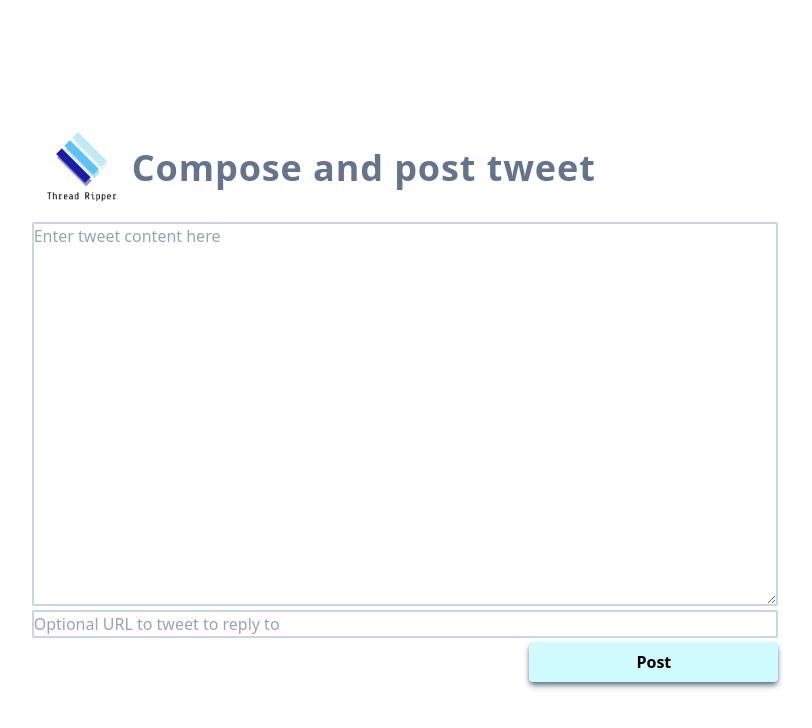
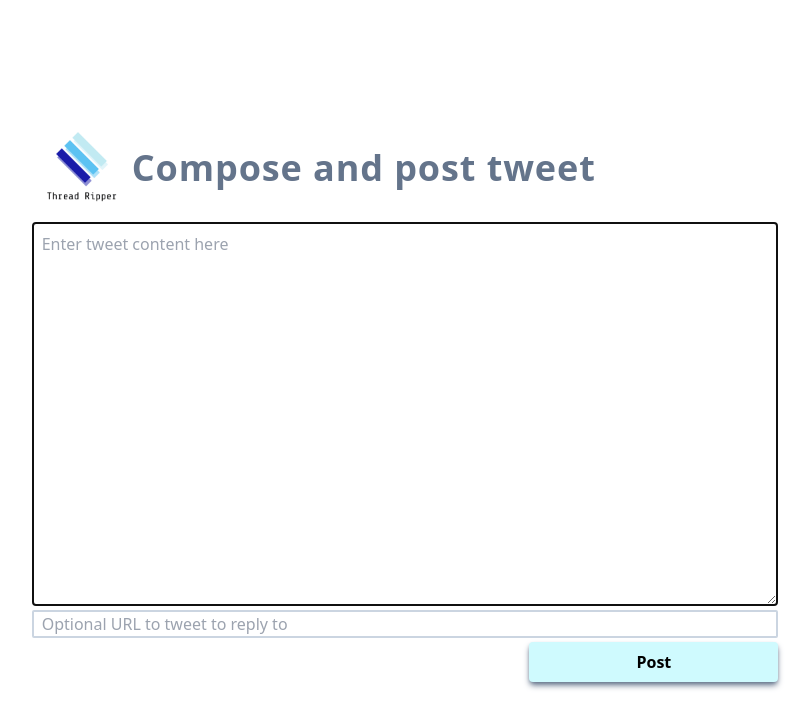
Before and after one commit to avranju/thread-ripper, a Next.js app: page /main in a window 1280 px wide. Shown: the top 728 px of the page, without its empty margins (235-1047 px from the left). Built offline with nearby package versions, Linux system fonts and the light colour scheme.

Commit message:
Draft tweet list design

```diff
--- /dev/null
+++ b/components/tweet.tsx
@@ -0,0 +1,25 @@
+import { ReactNode } from 'react';
+import Image from 'next/image';
+
+export interface TweetProps {
+    children: ReactNode;
+    className?: string;
+}
+
+export default function Tweet({ children, className, ...props }: TweetProps) {
+    let cn =
+        className ??
+        'rounded bg-cyan-100 py-2 px-4 font-bold shadow-md shadow-slate-500 hover:bg-cyan-200';
+
+    return (
+        <div className="flex border-2 border-solid border-slate-300">
+            <Image
+                src="/images/person.svg"
+                alt="Person icon"
+                width={72}
+                height={72}
+            />
+            <p className="flex-1 bg-slate-100 p-2 text-left">{children}</p>
+        </div>
+    );
+}
--- a/pages/main.tsx
+++ b/pages/main.tsx
@@ -1,11 +1,20 @@
 import { NextPage } from 'next';
 import Image from 'next/image';
+import { useEffect } from 'react';
 // import Link from 'next/link';
 import Button from '../components/button';
 import Layout from '../components/layout';
 import Title from '../components/title';
+import Tweet from '../components/tweet';
 
 const Main: NextPage = () => {
+    useEffect(() => {
+        const tweet = document.querySelector(
+            'textarea[name="tweet"]'
+        ) as HTMLTextAreaElement;
+        tweet?.focus();
+    });
+
     return (
         <Layout>
             <div className="mb-1 flex w-8/12">
@@ -23,14 +32,16 @@ const Main: NextPage = () => {
             </div>
             <div className="flex w-8/12 flex-col space-y-1">
                 <textarea
+                    name="tweet"
                     placeholder="Enter tweet content here"
-                    className="h-96 rounded-sm border-2 border-slate-300"
+                    className="h-96 rounded-sm border-2 border-slate-300 p-2"
                 />
                 <input
                     type="text"
                     placeholder="Optional URL to tweet to reply to"
-                    className="rounded-sm border-2 border-slate-300"
+                    className="rounded-sm border-2 border-slate-300 pl-2"
                 />
+                {}
                 <Button additionalClassName="self-end w-4/12">Post</Button>
             </div>
 
```
Also changed, not shown: public/images/person.svg (added).
